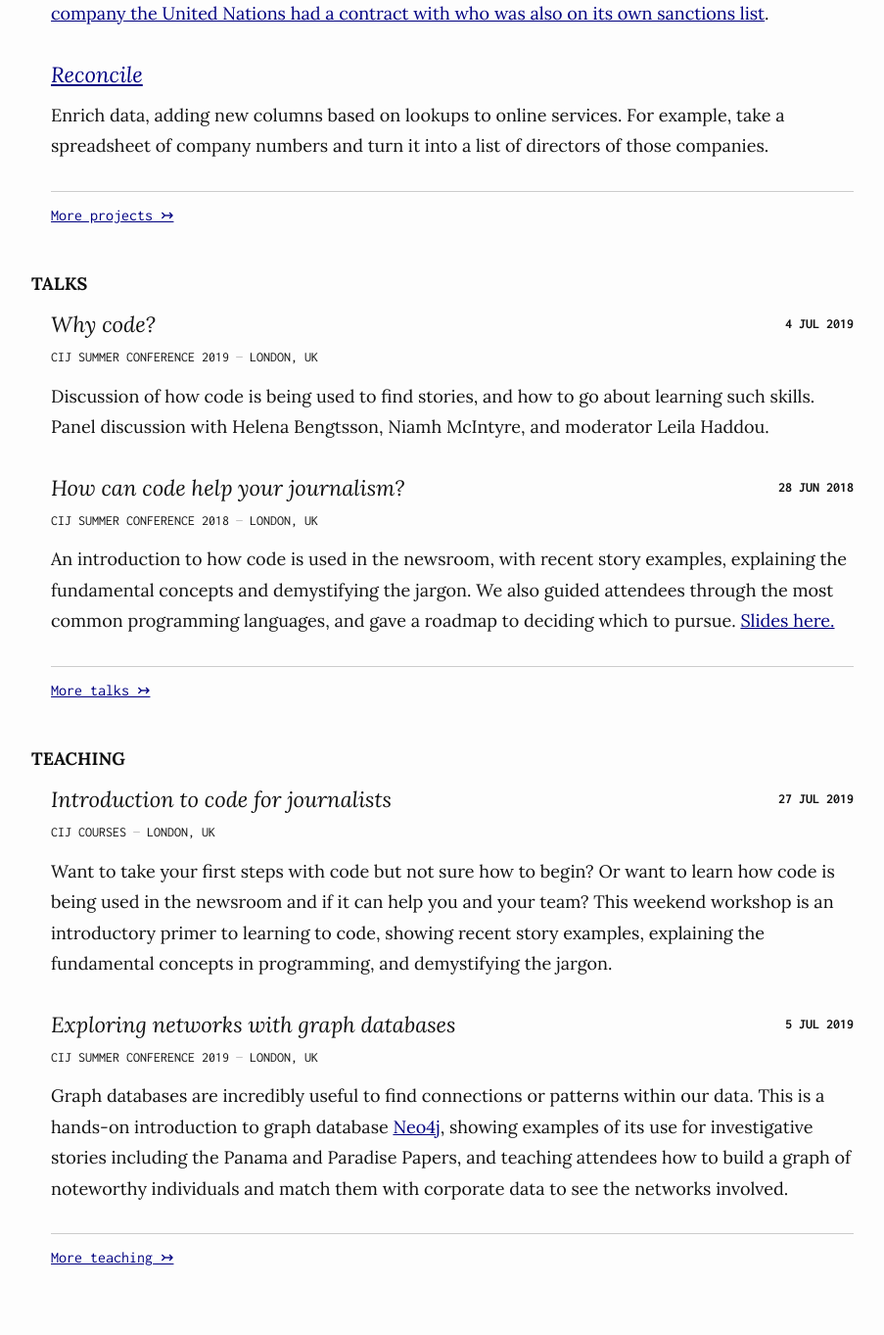
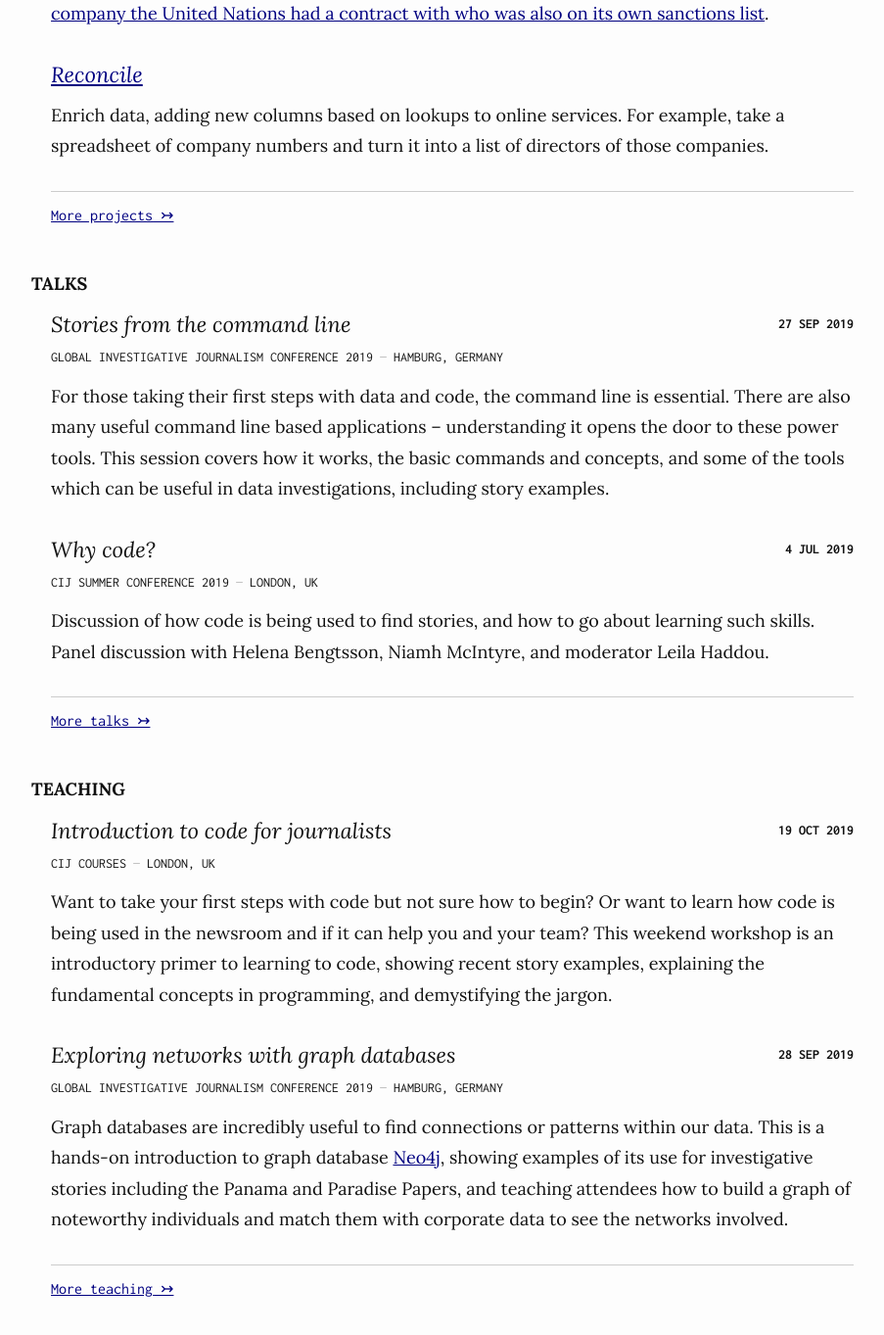
Before and after one commit to maxharlow/maxharlow.github.io, a Jekyll site: the page built from index.md, in a window 1280 px wide and 1400 px high, scrolled down 985 px. Shown: the top 1363 px of the window at 98% size, without its empty margins (188-1091 px from the left). Built offline with Jekyll 4.4.1, drawn with Linux system fonts in a browser that asks for light colours.

Commit message:
Update for GIJC, Oct CfJ

```diff
--- a/_data/talks.yaml
+++ b/_data/talks.yaml
@@ -1,3 +1,10 @@
+-   title: Stories from the command line
+    event: Global Investigative Journalism Conference 2019
+    location: Hamburg, Germany
+    date: 2019-09-27
+    details: |
+        For those taking their first steps with data and code, the command line is essential. There are also many useful command line based applications -- understanding it opens the door to these power tools. This session covers how it works, the basic commands and concepts, and some of the tools which can be useful in data investigations, including story examples.
+
 -   title: Why code?
     event: CIJ Summer Conference 2019
     location: London, UK
--- a/_data/teaching.yaml
+++ b/_data/teaching.yaml
@@ -1,6 +1,10 @@
 -   title: Introduction to code for journalists
     details: Want to take your first steps with code but not sure how to begin? Or want to learn how code is being used in the newsroom and if it can help you and your team? This weekend workshop is an introductory primer to learning to code, showing recent story examples, explaining the fundamental concepts in programming, and demystifying the jargon.
     runs:
+      - date: 2019-10-19
+        event: CIJ Courses
+        location: London, UK
+
       - date: 2019-07-27
         event: CIJ Courses
         location: London, UK
@@ -16,6 +20,10 @@
 -   title: Exploring networks with graph databases
     details: Graph databases are incredibly useful to find connections or patterns within our data. This is a hands-on introduction to graph database [Neo4j](https://neo4j.com/), showing examples of its use for investigative stories including the Panama and Paradise Papers, and teaching attendees how to build a graph of noteworthy individuals and match them with corporate data to see the networks involved.
     runs:
+      - date: 2019-09-28
+        event: Global Investigative Journalism Conference 2019
+        location: Hamburg, Germany
+
       - date: 2019-07-05
         event: CIJ Summer Conference 2019
         location: London, UK
```
